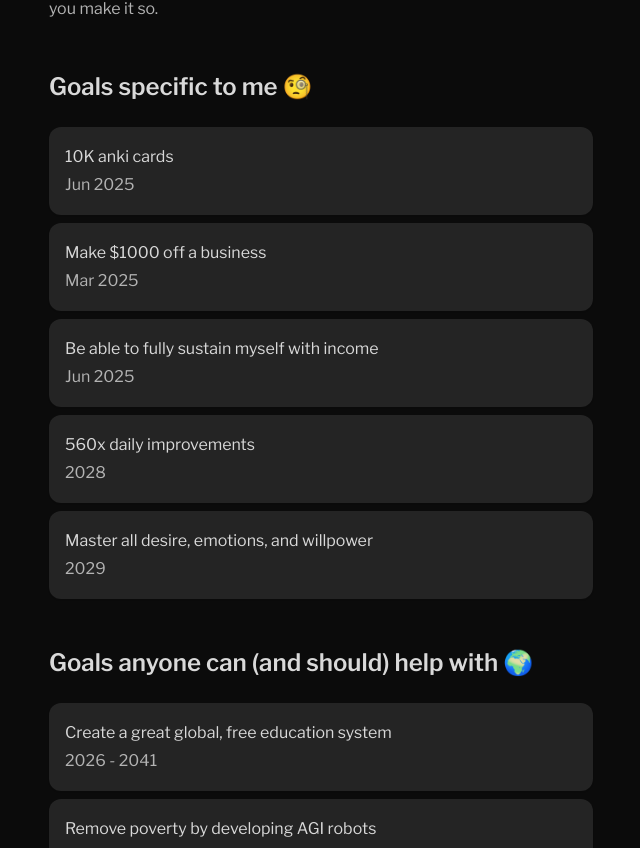
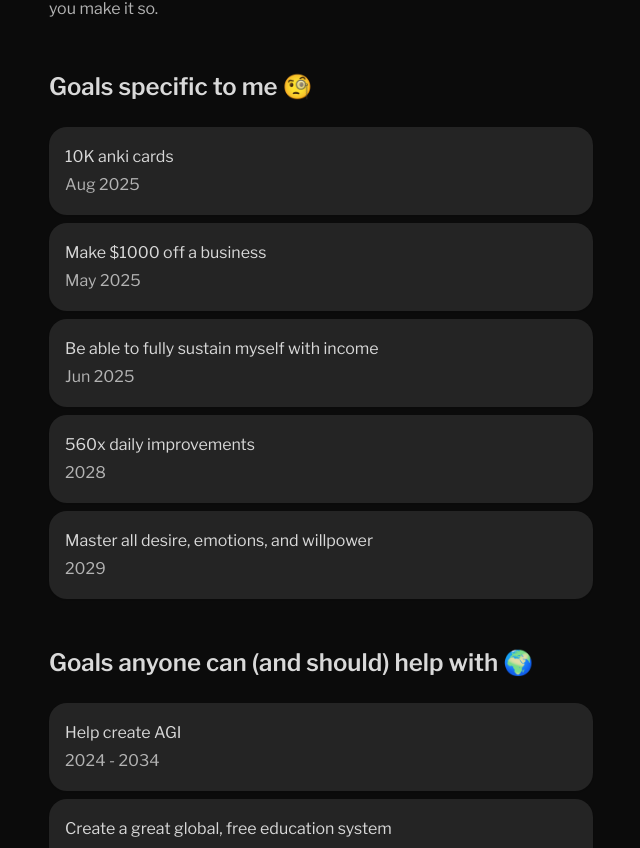
Before and after one commit to levihanlen/personal-website-nextjs, a Next.js app: page / in a window 1280 px wide. Shown: the part 1935-2783 px from the top of the page, without its empty margins (319-959 px from the left). Built offline with nearby package versions, Linux system fonts and the light colour scheme.

Commit message:
feat: update goals

```diff
--- a/app/globals.css
+++ b/app/globals.css
@@ -83,7 +83,7 @@ h6 {
 }
 
 .lh-round {
-  @apply rounded-xl;
+  @apply rounded-[1.125rem];
 }
 
 .lh-bold {
--- a/app/page.tsx
+++ b/app/page.tsx
@@ -100,8 +100,8 @@ export default function Home() {
         </p>
         <h2>Goals specific to me 🧐</h2>
         <div className="flex flex-col gap-2">
-          <Goal date="2025-06">10K anki cards</Goal>
-          <Goal date="2025-03">Make $1000 off a business</Goal>
+          <Goal date="2025-08">10K anki cards</Goal>
+          <Goal date="2025-05">Make $1000 off a business</Goal>
           <Goal date="2025-06">
             Be able to fully sustain myself with income
           </Goal>
@@ -110,22 +110,17 @@ export default function Home() {
         </div>
         <h2>Goals anyone can (and should) help with 🌍</h2>
         <div className="flex flex-col gap-2">
+          <Goal date="2024" years={10}>
+            Help create AGI
+          </Goal>
           <Goal date="2026" years={15}>
             Create a great global, free education system
           </Goal>
-          <Goal date="2030" years={20}>
-            Remove poverty by developing AGI robots
-          </Goal>
-          <Goal date="2035" years={50}>
-            Longer lifespan
-          </Goal>
-          <Goal date="2050" years={50}>
-            World peace
-          </Goal>
-          <Goal date="2060" years={50}>
-            Complete brain-computer interface
-          </Goal>
         </div>
+        <p>
+          Other goals that will be solved after AGI/ASI: longer lifespan, world
+          peace, complete brain-computer interface.
+        </p>
         <p>The general method for this is as follows:</p>
         <ul>
           <li>Research a lot</li>
--- a/guides/learning.mdx
+++ b/guides/learning.mdx
@@ -9,8 +9,6 @@ desc:
   ]
 bg: "/header-images/neuron.jpg"
 ---
-
-This is the method I use to learn. I've found it very helpful, and I hope you do too.
 
 ## How to remember forever
 
```
